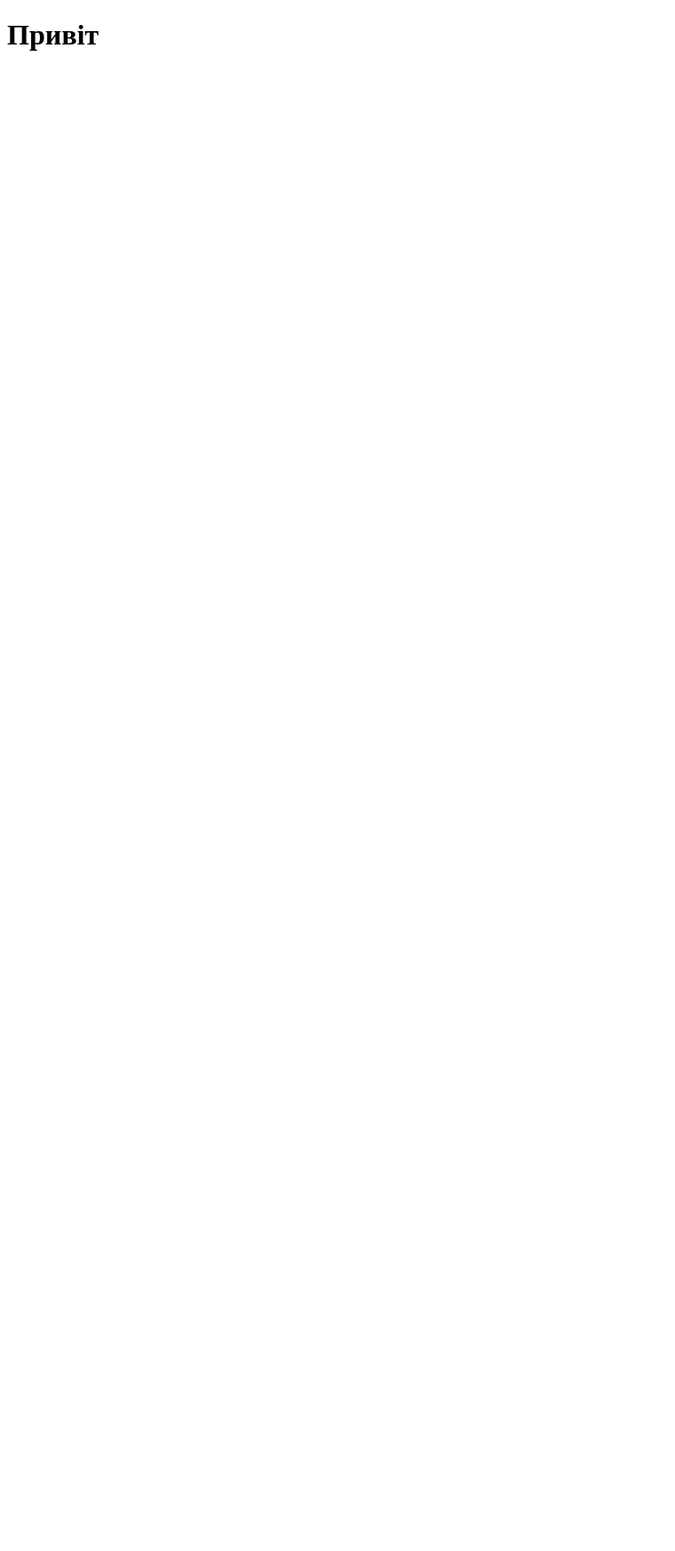
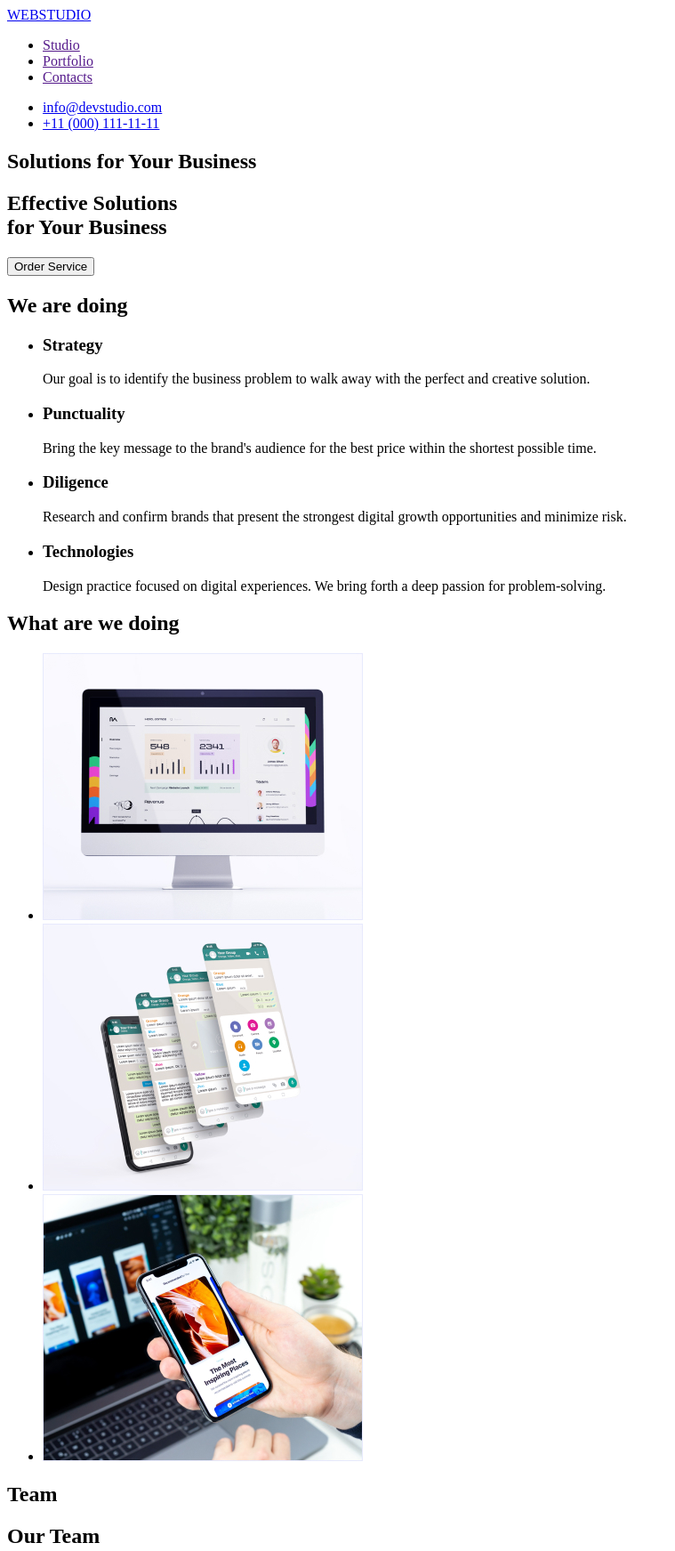
Before and after one commit to Amaryann/Tutorial, a plain HTML site: page index.html in a window 1280 px wide. Shown: the top 1743 px of the page at 89% size, without its empty margins (0-759 px from the left). Before the commit the page ends 800 px from the top, so only its background shows below. Drawn offline with Linux system fonts and the light colour scheme.

Commit message:
Adds html

```diff
--- a/index.html
+++ b/index.html
@@ -1,12 +1,113 @@
 <!DOCTYPE html>
 <html lang="en">
-<head>
-    <meta charset="UTF-8">
-    <meta http-equiv="X-UA-Compatible" content="IE=edge">
-    <meta name="viewport" content="width=device-width, initial-scale=1.0">
+  <head>
+    <meta charset="UTF-8" />
+    <meta http-equiv="X-UA-Compatible" content="IE=edge" />
+    <meta name="viewport" content="width=device-width, initial-scale=1.0" />
     <title>Document</title>
-</head>
-<body>
-    <h1>Привіт</h1>
-</body>
+  </head>
+  <body>
+    <!--Profile header-->
+    <header>
+      <nav>
+      <a href="/">
+        WEBSTUDIO
+      </a>
+
+      <ul>
+        <li><a href="">Studio</a></li>
+        <li><a href="">Portfolio</a></li>
+        <li><a href="">Contacts</a></li>
+      </ul>
+    </nav>
+      <ul>
+        <li> <a href="mailto:info@devstudio.com">info@devstudio.com</a></li>
+        <li> <a href="tel:+11(000)111-11-11">+11 (000) 111-11-11</a></li>
+      </ul>
+
+    </header>
+    <!--Unique page content-->
+    <main>
+    <div>
+      <h2>Solutions for Your Business</h2>
+      <section>
+        <h1>Effective Solutions <br> for Your Business
+           </h1>
+          <button type="button">Order Service</button>
+      </section>
+    </div>
+    <h2>We are doing</h2>
+    <section>
+      <ul>
+        <li>
+          <h3>Strategy</h3>
+          <p>
+            Our goal is to identify the business
+problem to walk away with the  perfect and creative solution.
+          </p>
+        </li>
+        <li>
+          <h3>Punctuality</h3>
+          <p>
+            Bring the key message to the  brand's audience for the best price  within the shortest possible time.
+          </p>
+        </li>
+        <li>
+          <h3>Diligence</h3>
+          <p>
+            Research and confirm brands that  present the strongest digital growth  opportunities and minimize risk.
+          </p>
+        </li>
+        <li>
+          <h3>Technologies</h3>
+          <p>
+            Design practice focused on digital  experiences. We bring forth a deep  passion for problem-solving.
+          </p>
+        </li>
+      </ul>
+      <div>
+      <h2>What are we doing</h2>
+      <ul>
+        <li>
+      <img src="./Images/Rectangle71.jpg" alt="monitor with picture" width="360">
+    </li>
+    <li>
+      <img src="./Images/Rectangle71(1).jpg" alt="phones" width="360">
+    </li>
+    <li>
+      <img src="./Images/Rectangle71(2).jpg" alt="hand holding phone" width="360">
+    </li>
+    </ul>
+      </div>
+    </section>
+    <div>
+      <h2>Team</h2>
+      <section>
+        <h2>Our Team</h2>
+        <img src="./Images/img.jpg" alt="men with beard" width="264">
+        <h3>Mark Guerrero</h3>
+        <p>Product Designer</p>
+        <img src="./Images/img(1).jpg" alt="guy smiling" width="264">
+        <h3>Tom Ford</h3>
+        <p>Frontend Developer</p>
+        <img src="./Images/img(2).jpg" alt="girl in a pink jumper" width="264">
+        <h3>Camila Garcia</h3>
+        <p>Marketing</p>
+        <img src="./Images/img(3).jpg" alt="smiling guy in a gray t-shirt" width="264">
+        <h3>Daniel Wilson</h3>
+        <p>UI Designer</p>
+      </section>
+    </div>
+  </main>
+    <footer>
+      <a href="/">
+        WEBSTUDIO
+      </a>
+      <p>
+        Increase the flow of customers and <br> sales for your business with digital <br> marketing & growth solutions.
+      </p>
+      <!--Footer-->
+    </footer>
+
+  </body>
 </html>
```
